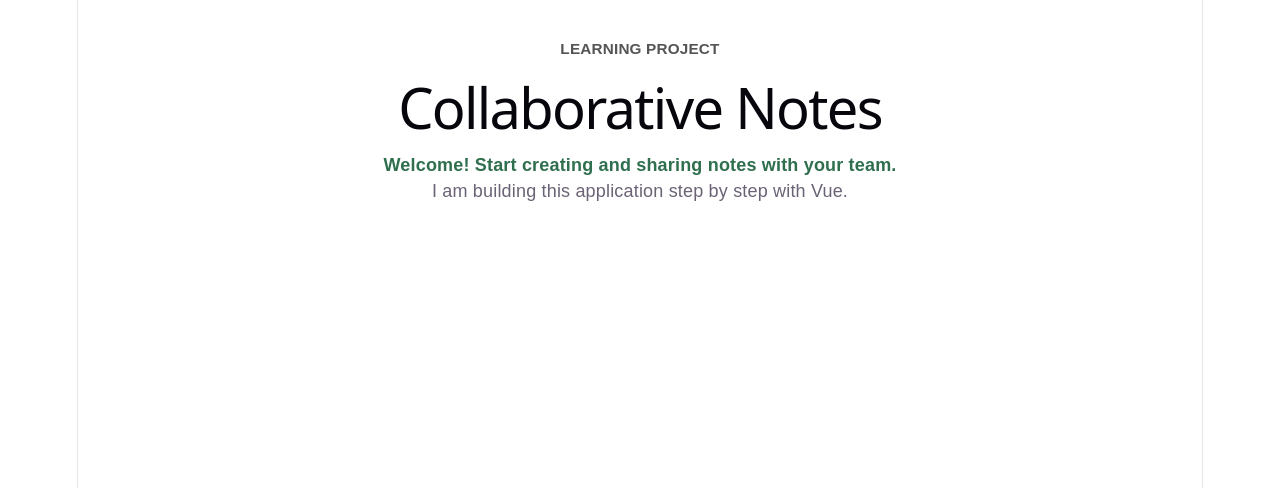
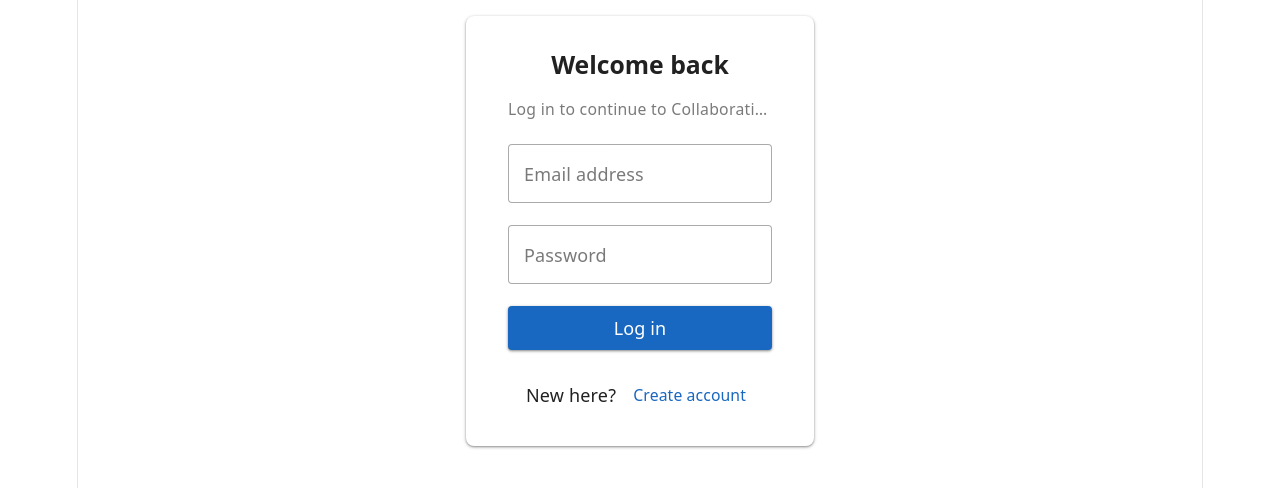
Before and after one commit to shrohan2003/collaborative-notes-learning, a Vue app in the folder client/: page / in a window 1280 px wide. Shown: the top 488 px of the page. Built offline with nearby package versions, Linux system fonts and the light colour scheme.

Commit message:
feat: add Vuetify login UI

```diff
--- a/client/package.json
+++ b/client/package.json
@@ -9,7 +9,8 @@
     "preview": "vite preview"
   },
   "dependencies": {
-    "vue": "^3.5.41"
+    "vue": "^3.5.41",
+    "vuetify": "^4.2.0"
   },
   "devDependencies": {
     "@vitejs/plugin-vue": "^6.0.8",
--- a/client/src/App.vue
+++ b/client/src/App.vue
@@ -1,26 +1,48 @@
 <template>
-  <main class="page">
-    <p class="eyebrow">Learning project</p>
-    <h1>Collaborative Notes</h1>
-    <p class="welcome">Welcome! Start creating and sharing notes with your team.</p>
-    <p>I am building this application step by step with Vue.</p>
-  </main>
+  <v-app>
+    <v-main class="login-page">
+      <v-container class="fill-height" fluid>
+        <v-row align="center" justify="center">
+          <v-col cols="12" sm="8" md="5" lg="4">
+            <v-card class="pa-6" elevation="8" rounded="lg">
+              <v-card-title class="text-h4 font-weight-bold">
+                Welcome back
+              </v-card-title>
+
+              <v-card-subtitle class="mt-2">
+                Log in to continue to Collaborative Notes.
+              </v-card-subtitle>
+
+              <v-card-text class="pt-6">
+                <v-form>
+                  <v-text-field
+                    label="Email address"
+                    type="email"
+                    variant="outlined"
+                  />
+
+                  <v-text-field
+                    label="Password"
+                    type="password"
+                    variant="outlined"
+                  />
+
+                  <v-btn block color="primary" size="large" type="button">
+                    Log in
+                  </v-btn>
+                </v-form>
+              </v-card-text>
+
+              <v-card-actions class="justify-center">
+                <span>New here?</span>
+                <v-btn color="primary" variant="text">
+                  Create account
+                </v-btn>
+              </v-card-actions>
+            </v-card>
+          </v-col>
+        </v-row>
+      </v-container>
+    </v-main>
+  </v-app>
 </template>
-
-<style scoped>
-.page {
-  padding: 2rem;
-  font-family: Arial, sans-serif;
-}
-
-.eyebrow {
-  color: #555;
-  font-size: 0.85rem;
-  font-weight: bold;
-  text-transform: uppercase;
-}
-.welcome {
-  color: #2f6f4e;
-  font-weight: bold;
-}
-</style>
--- a/client/src/main.js
+++ b/client/src/main.js
@@ -1,5 +1,27 @@
+// Vue app তৈরি করার function
 import { createApp } from 'vue'
-import './style.css'
+
+// Vuetify-এর ready-made design system
+import 'vuetify/styles'
+
+// Vuetify চালু করার function
+import { createVuetify } from 'vuetify'
+
+// Vuetify-এর সব UI components ও directives
+import * as components from 'vuetify/components'
+import * as directives from 'vuetify/directives'
+
+// আমাদের প্রধান Vue component
 import App from './App.vue'
 
-createApp(App).mount('#app')
+// আগের global CSS file
+import './style.css'
+
+// Vuetify plugin তৈরি করা
+const vuetify = createVuetify({
+  components,
+  directives,
+})
+
+// Vue app-এ Vuetify যোগ করে browser-এ দেখানো
+createApp(App).use(vuetify).mount('#app')
```
Also changed, not shown: 1 other file (tests, documents, lock files or other folders).
